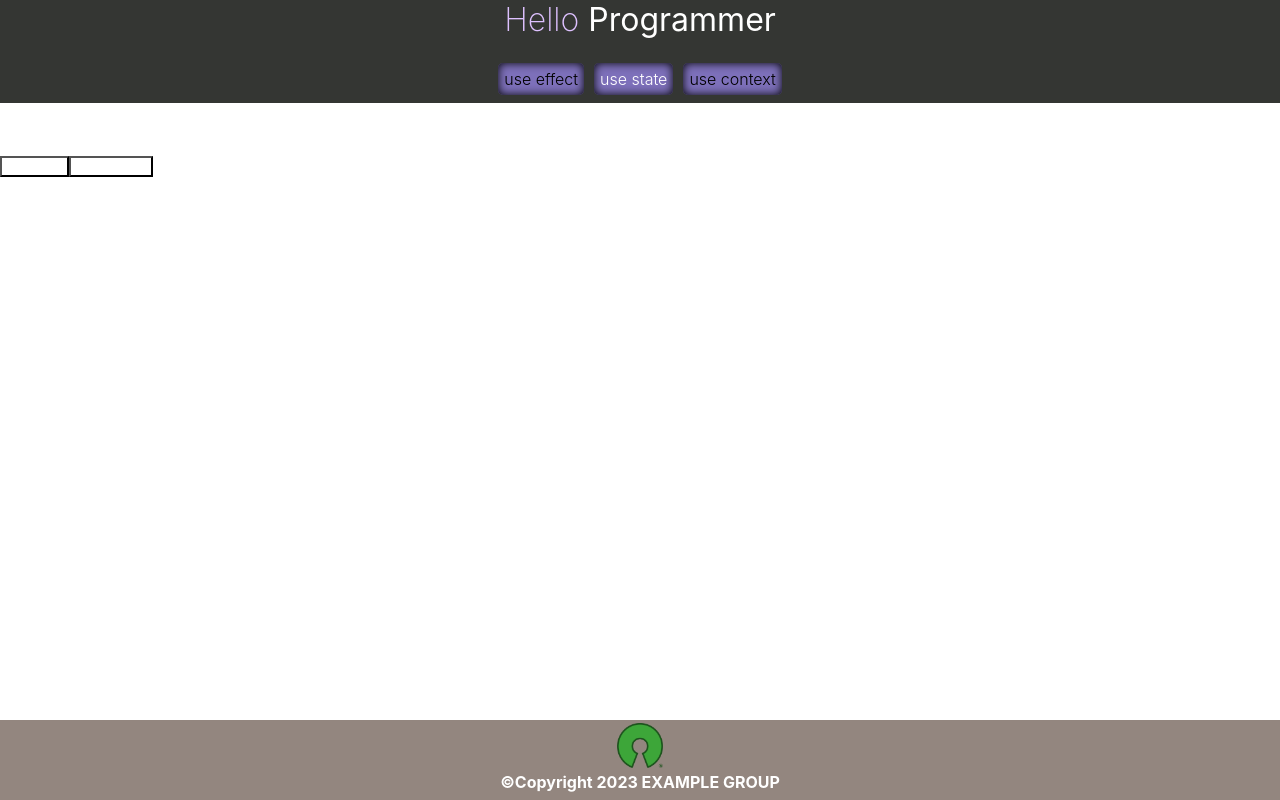
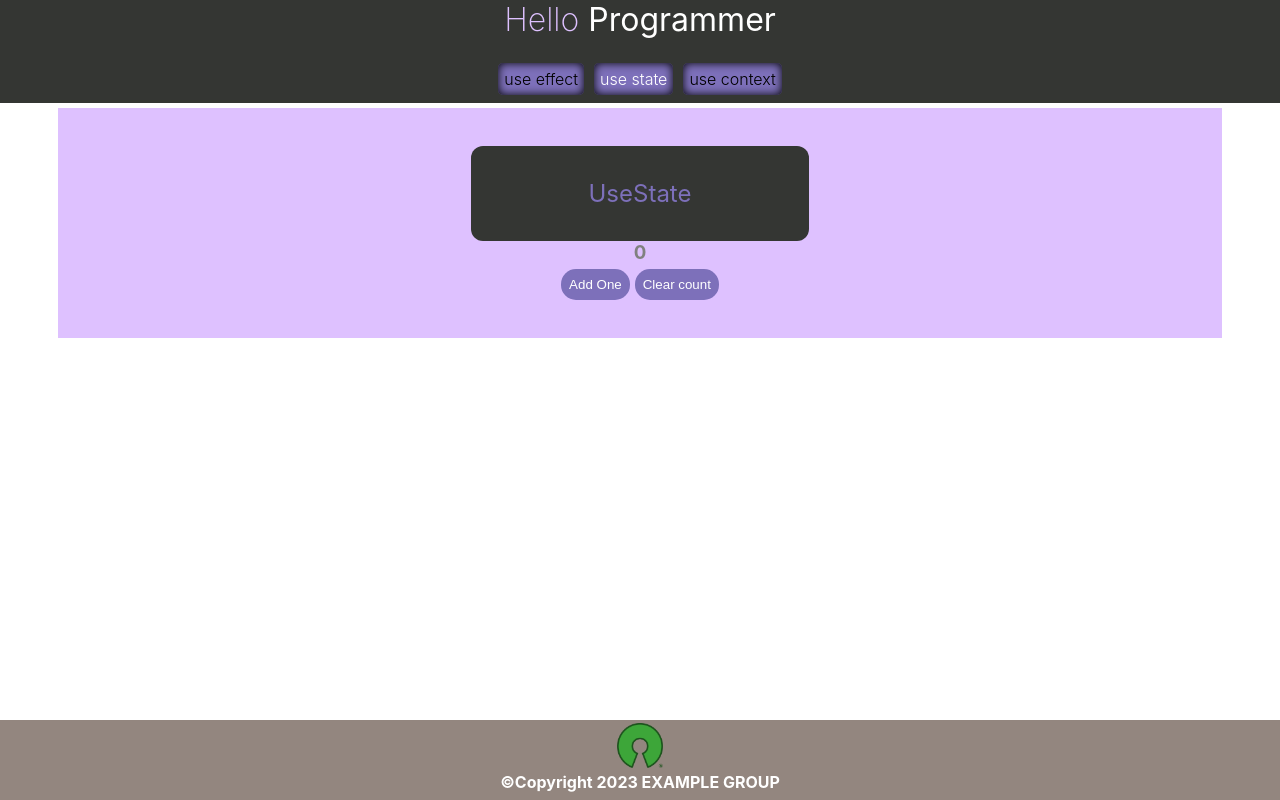
Before and after one commit to nathansabin/MERN-tutorial, a React (Create React App) app in the folder 01-REACT/example/client/: page / in a window 1280 px wide. Both pictures are taken after a click on the item "use state". Built offline with nearby package versions, Linux system fonts and the light colour scheme; no server answers.

Commit message:
finished style on use effect and use State

```diff
--- a/01-REACT/example/client/src/pages/effect/useEffect.css
+++ b/01-REACT/example/client/src/pages/effect/useEffect.css
@@ -27,7 +27,9 @@
     width: 25%;
     height: auto;
     padding: 3%;
-    background-color: red;
+    background-color: #343633;
+    color: #7D70BA;
+    font-weight: 400;
     margin: 0 auto;
     border-radius: 12px;
 }
--- a/01-REACT/example/client/src/pages/state/index.js
+++ b/01-REACT/example/client/src/pages/state/index.js
@@ -1,4 +1,5 @@
 import React, {useState}from 'react';
+import './useState.css';
 
 function State(props) {
     const [count, setCount] = useState(0);
@@ -12,13 +13,17 @@ function State(props) {
     }
 
     return (
-        <div>
+        <div className={'effect-page'}>
+            <div className={'container'}>
                 <h2>UseState</h2>
                 <p></p>
                 <div>
                     <h3>{count}</h3>
+                    <div className={'buttons'}>
                         <button onClick={addCount}>Add One</button>
                         <button onClick ={clearCount}>Clear count</button>
+                    </div>
+                </div>
             </div>
         </div>
     );
--- a/01-REACT/example/client/src/pages/state/useState.css
+++ b/01-REACT/example/client/src/pages/state/useState.css
@@ -0,0 +1,56 @@
+* {
+    background-color: transparent;
+}
+
+.effect-page {
+    margin-top: 5px;
+    width: 100%;
+    height: auto;
+    text-align: center;
+}
+
+.container {
+    margin: 0 auto;
+    display: flex;
+    flex-direction: column;
+    width: 85%;
+    height: 100%;
+    background-color: #DEC1FF;
+    padding: 3%;
+}
+
+.container * {
+    color: grey;
+}
+
+.container h2 {
+    width: 25%;
+    height: auto;
+    padding: 3%;
+    background-color: #343633;
+    color: #7D70BA;
+    font-weight: 400;
+    margin: 0 auto;
+    border-radius: 12px;
+}
+
+.buttons {
+    margin-top: 5px;
+    width: 100%;
+    height: auto;
+    display: flex;
+    flex-direction: row;
+    gap: 5px;
+    justify-content: center;
+    text-align: center;
+}
+
+.buttons button {
+    width: auto;
+    height: auto;
+    padding: 8px;
+    border-radius: 15px;
+    background-color: #7D70BA;
+    color: white;
+    border: 0;
+}
```
Lines whose indentation alone changed are shown as unchanged.
